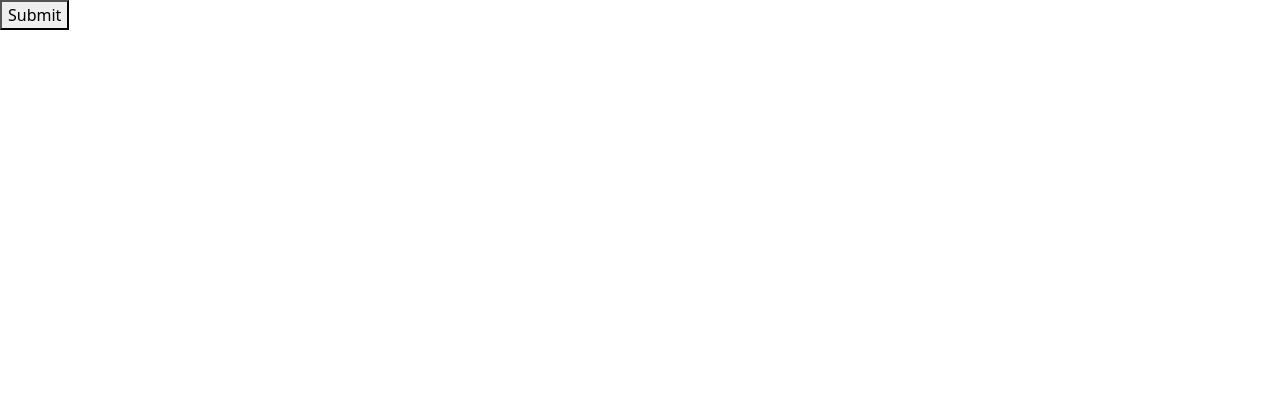
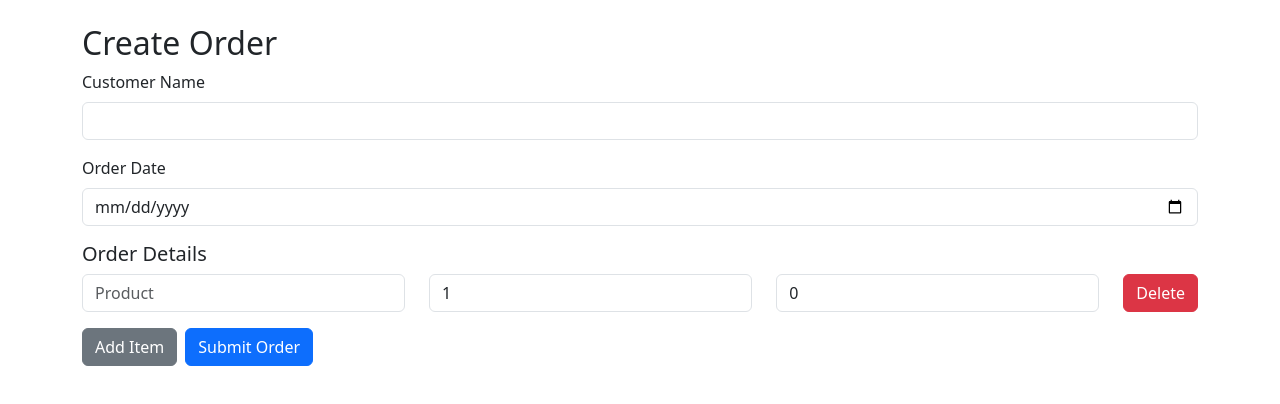
Before and after one commit to starsoft5/convey08, a React (Create React App) app: page / in a window 1280 px wide. Shown: the top 404 px of the page. Built offline with nearby package versions, Linux system fonts and the light colour scheme.

Commit message:
Include .env file in version control

```diff
--- a/src/component/order/order.tsx
+++ b/src/component/order/order.tsx
@@ -1,17 +1,62 @@
 import React, { useState } from 'react';
 import axios from 'axios';
 
-const OrderForm = () => {
-  const [order] = useState({
-    customerName: 'John Doe',
-    orderDate: new Date().toISOString(),
-    items: [{ product: 'Book', quantity: 1, price: 10 }]
+// apiBaseUrl = process.env.REACT_APP_API_BASE_URL;
+
+interface Items {
+  product: string;
+  quantity: number;
+  price: number;
+}
+
+interface Order {
+  customerName: string;
+  orderDate: string;
+  items: Items[];
+}
+
+const OrderForm: React.FC = () => {
+  const [order, setOrder] = useState<Order>({
+    customerName: '',
+    orderDate: '',
+    items: [
+      { product: '', quantity: 1, price: 0 }
+    ]
   });
+
+  const handleOrderChange = (e: React.ChangeEvent<HTMLInputElement>) => {
+    setOrder({ ...order, [e.target.name]: e.target.value });
+  };
+
+  const handleDetailChange = (
+    index: number,
+    e: React.ChangeEvent<HTMLInputElement>
+  ) => {
+    const newDetails = [...order.items];
+    newDetails[index] = {
+      ...newDetails[index],
+      [e.target.name]: e.target.name === 'quantity' || e.target.name === 'price'
+        ? parseFloat(e.target.value) || 0
+        : e.target.value
+    };
+    setOrder({ ...order, items: newDetails });
+  };
+
+  const addItem = () => {
+    setOrder({
+      ...order,
+      items: [...order.items, { product: '', quantity: 1, price: 0 }]
+    });
+  };
+
+  const deleteItem = (index: number) => {
+    const newDetails = order.items.filter((_, i) => i !== index);
+    setOrder({ ...order, items: newDetails });
+  };
 
   const handleSubmit = async (e: React.FormEvent) => {
     e.preventDefault();
-    console.log("handleSubmit triggered");
-
+    console.log("handleSubmit triggered"); // ✅ Add this line
     try {
       const response = await axios.post("https://starsoft.azurewebsites.net/api/CreateOrderFunction", order);
       alert('Order submitted successfully!');
@@ -23,9 +68,93 @@ const OrderForm = () => {
   };
 
   return (
-    <form onSubmit={handleSubmit}>
-      <button type="submit">Submit</button>
-    </form>
+    <div className="container mt-4">
+      <h2>Create Order</h2>
+      <form onSubmit={handleSubmit}>
+        <div className="mb-3">
+          <label className="form-label">Customer Name</label>
+          <input
+            type="text"
+            className="form-control"
+            name="customerName"
+            value={order.customerName}
+            onChange={handleOrderChange}
+            required
+          />
+        </div>
+
+        <div className="mb-3">
+          <label className="form-label">Order Date</label>
+          <input
+            type="date"
+            className="form-control"
+            name="orderDate"
+            value={order.orderDate}
+            onChange={handleOrderChange}
+            required
+          />
+        </div>
+
+        <h5>Order Details</h5>
+        {order.items.map((detail, index) => (
+          <div className="row mb-3" key={index}>
+            <div className="col">
+              <input
+                type="text"
+                className="form-control"
+                name="product"
+                placeholder="Product"
+                value={detail.product}
+                onChange={(e) => handleDetailChange(index, e)}
+                required
+              />
+            </div>
+            <div className="col">
+              <input
+                type="number"
+                className="form-control"
+                name="quantity"
+                placeholder="Quantity"
+                min="1"
+                value={detail.quantity}
+                onChange={(e) => handleDetailChange(index, e)}
+                required
+              />
+            </div>
+            <div className="col">
+              <input
+                type="number"
+                className="form-control"
+                name="price"
+                placeholder="Price"
+                min="0"
+                step="0.01"
+                value={detail.price}
+                onChange={(e) => handleDetailChange(index, e)}
+                required
+              />
+            </div>
+            <div className="col-auto">
+              <button
+                type="button"
+                className="btn btn-danger"
+                onClick={() => deleteItem(index)}
+              >
+                Delete
+              </button>
+            </div>
+          </div>
+        ))}
+
+        <button type="button" className="btn btn-secondary me-2" onClick={addItem}>
+          Add Item
+        </button>
+
+        <button type="submit" className="btn btn-primary">
+          Submit Order
+        </button>
+      </form>
+    </div>
   );
 };
 
```
